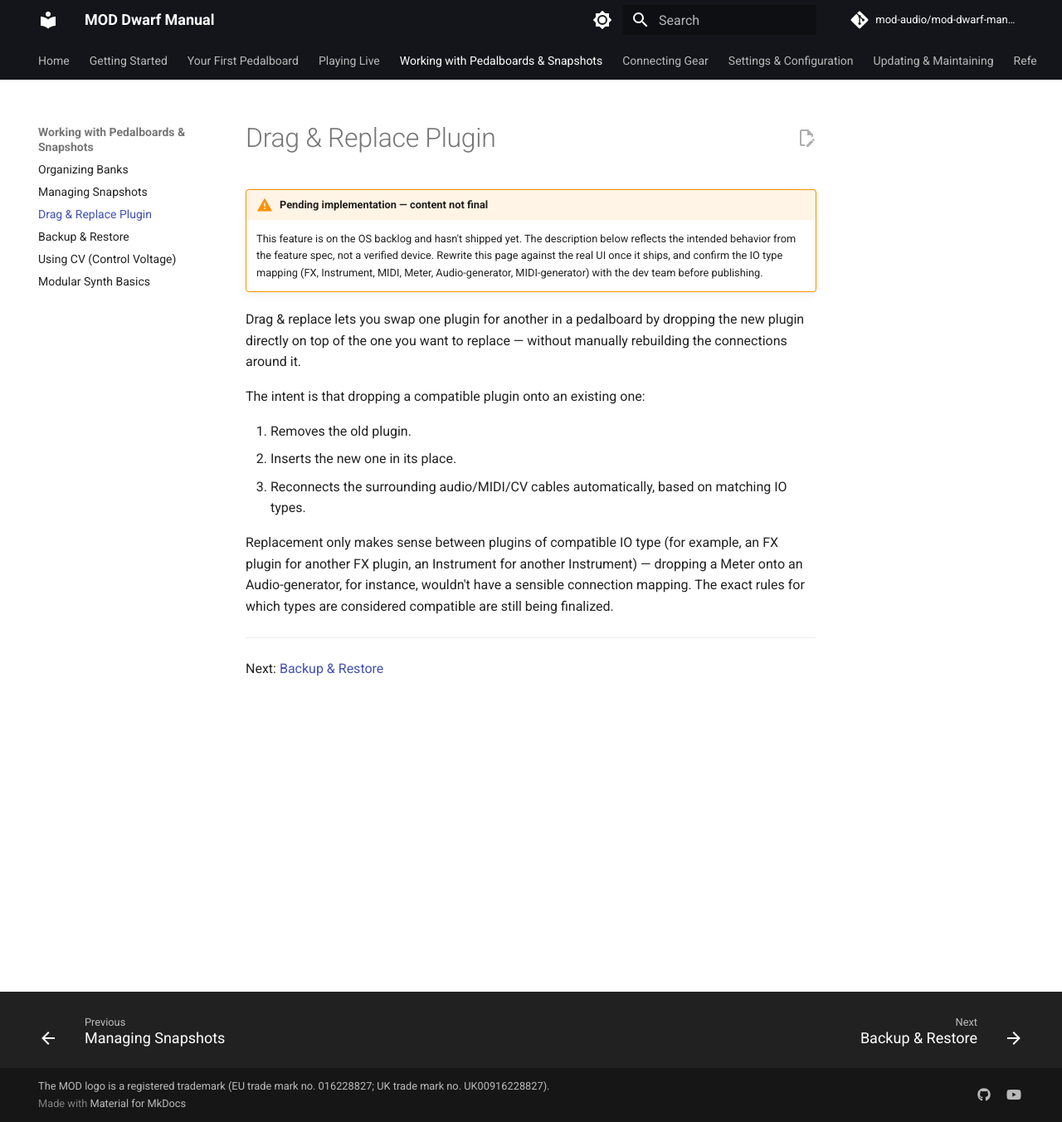
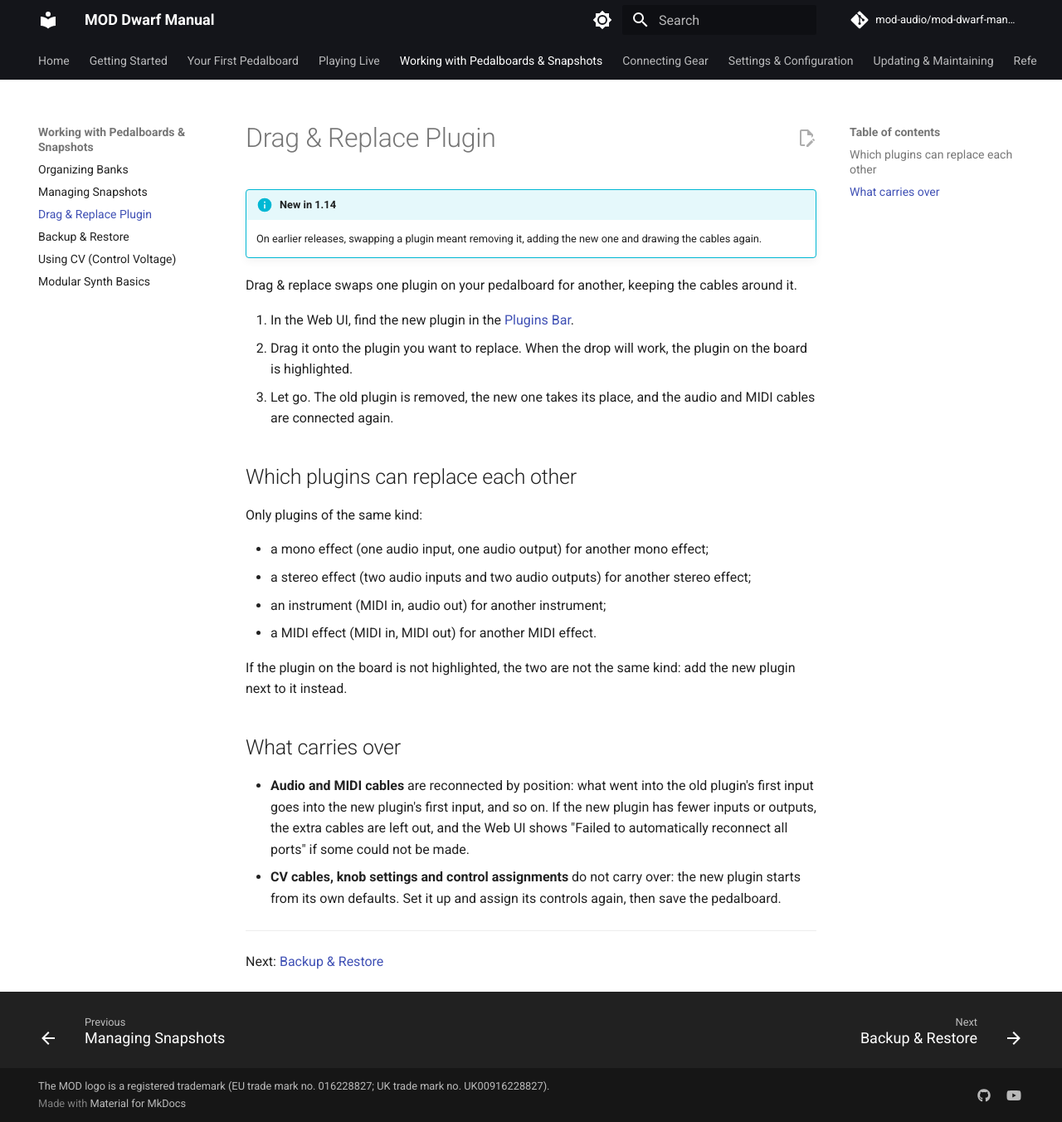
Before and after one commit to mod-audio/mod-dwarf-manual, an MkDocs documentation site: the page built from docs/pedalboards-snapshots/drag-replace.md, in a window 1280 px wide and 1352 px high. Shown: the whole window at 83% size. Built offline with MkDocs 1.6.1 and Material for MkDocs 9.7.7, drawn with Linux system fonts in a browser that asks for light colours; comment, search, counter and statistics services are not loaded; the version menu is left out.

Commit message:
Home page and Drag & Replace for 1.14 stable
- Home page: 1.14 is the baseline; the version boxes mark what differs
  from earlier releases (example: USB Audio), no longer "a later release".
- Drag & Replace shipped in 1.14: replace the pending-implementation text
  with how it works (same kind of plugin only, audio and MIDI cables
  reconnected by position, CV cables, settings and assignments not kept).

```diff
--- a/docs/pedalboards-snapshots/drag-replace.md
+++ b/docs/pedalboards-snapshots/drag-replace.md
@@ -1,20 +1,31 @@
 # Drag & Replace Plugin
 
-!!! warning "Pending implementation — content not final"
-    This feature is on the OS backlog and hasn't shipped yet. The description below reflects the intended behavior from the feature spec, not a verified device. Rewrite this page against the real UI once it ships, and confirm the IO type mapping (FX, Instrument, MIDI, Meter, Audio-generator, MIDI-generator) with the dev team before publishing.
+!!! info "New in 1.14"
+    On earlier releases, swapping a plugin meant removing it, adding the new one and drawing the cables again.
 
-Drag & replace lets you swap one plugin for another in a pedalboard by dropping the new plugin directly on top of the one you want to replace — without manually rebuilding the connections around it.
+Drag & replace swaps one plugin on your pedalboard for another, keeping the cables around it.
 
-The intent is that dropping a compatible plugin onto an existing one:
+1. In the Web UI, find the new plugin in the [Plugins Bar](../first-pedalboard/building.md).
+2. Drag it onto the plugin you want to replace. When the drop will work, the plugin on the board is highlighted.
+3. Let go. The old plugin is removed, the new one takes its place, and the audio and MIDI cables are connected again.
 
-1. Removes the old plugin.
-2. Inserts the new one in its place.
-3. Reconnects the surrounding audio/MIDI/CV cables automatically, based on matching IO types.
+## Which plugins can replace each other
 
-Replacement only makes sense between plugins of compatible IO type (for example, an FX plugin for another FX plugin, an Instrument for another Instrument) — dropping a Meter onto an Audio-generator, for instance, wouldn't have a sensible connection mapping. The exact rules for which types are considered compatible are still being finalized.
+Only plugins of the same kind:
+
+- a mono effect (one audio input, one audio output) for another mono effect;
+- a stereo effect (two audio inputs and two audio outputs) for another stereo effect;
+- an instrument (MIDI in, audio out) for another instrument;
+- a MIDI effect (MIDI in, MIDI out) for another MIDI effect.
+
+If the plugin on the board is not highlighted, the two are not the same kind: add the new plugin next to it instead.
+
+## What carries over
+
+- **Audio and MIDI cables** are reconnected by position: what went into the old plugin's first input goes into the new plugin's first input, and so on. If the new plugin has fewer inputs or outputs, the extra cables are left out, and the Web UI shows "Failed to automatically reconnect all ports" if some could not be made.
+- **CV cables, knob settings and control assignments** do not carry over: the new plugin starts from its own defaults. Set it up and assign its controls again, then save the pedalboard.
 
 <!-- IMAGE NEEDED: A before/after screenshot of dragging a replacement plugin onto an existing one
-     No wiki source — feature hasn't shipped yet. Screenshot once it's implemented and this page's "Pending implementation" flag is lifted.
      Suggested: docs/assets/pedalboards-snapshots/drag-replace.png -->
 
 ---
```
Also changed, not shown: docs/index.md (+2 -5 lines).
